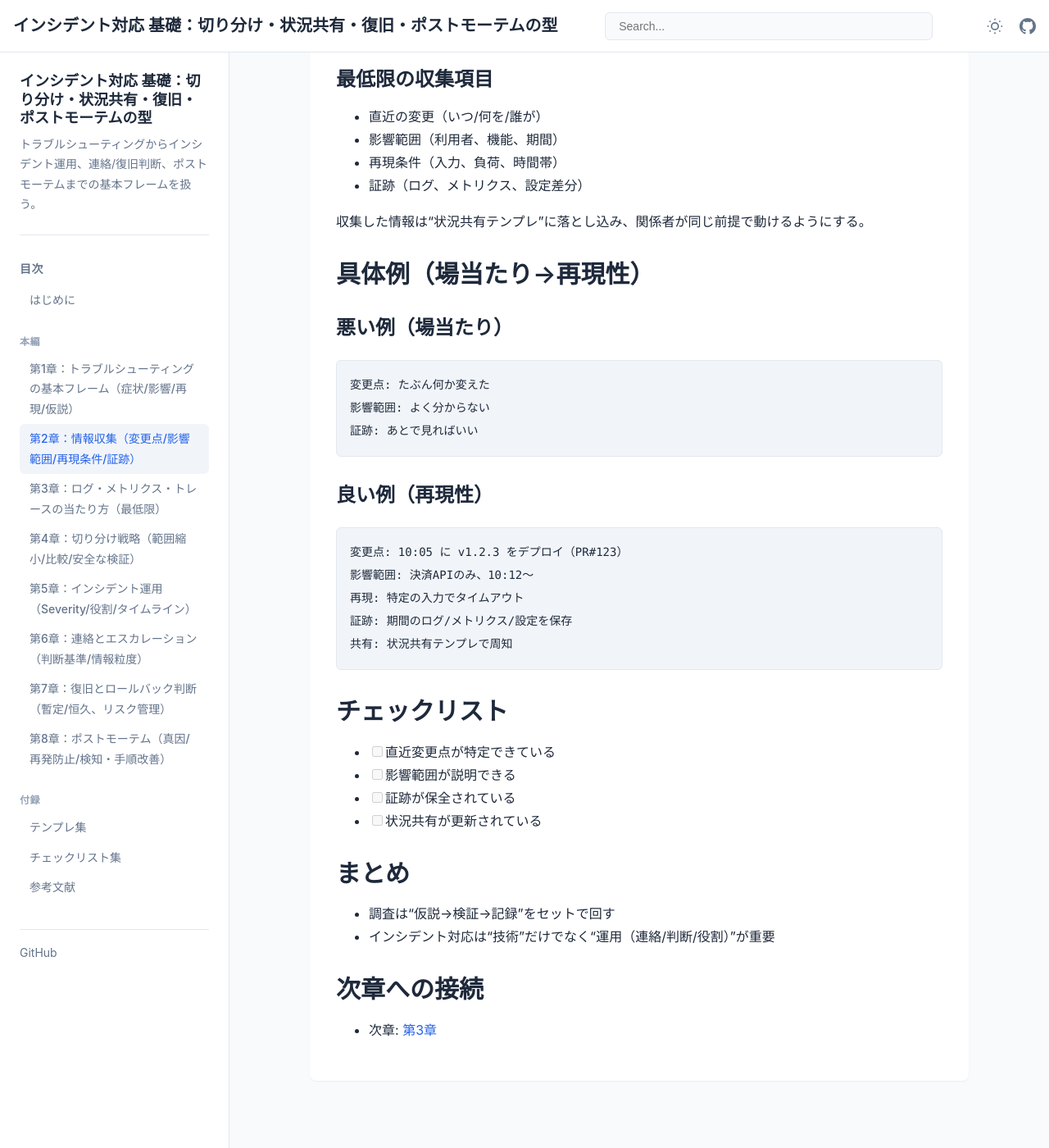
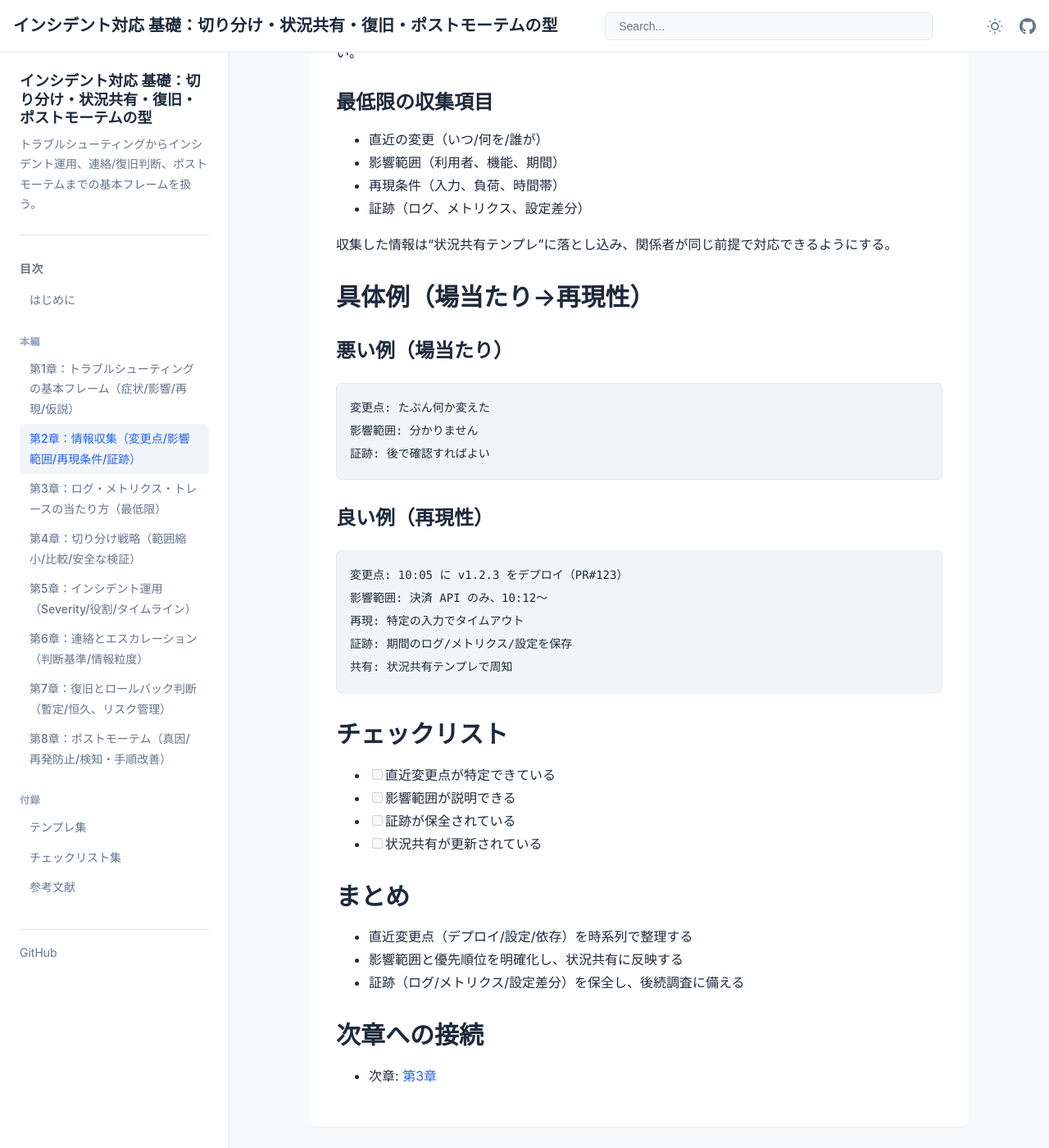
Before and after one commit to itdojp/incident-response-basics-book, a Jekyll site: the page built from docs/chapters/chapter-02/index.md, in a window 1280 px wide and 1400 px high, scrolled down 625 px. Shown: the whole window at 82% size. Built offline with Jekyll 4.4.1, drawn with Linux system fonts in a browser that asks for light colours.

Commit message:
docs: polish index + chapters 1-4

````diff
--- a/docs/chapters/chapter-02/index.md
+++ b/docs/chapters/chapter-02/index.md
@@ -19,7 +19,7 @@ order: 20
 
 ## 本文
 
-情報収集は“あとで確認できる形”で行う。口頭で集めた情報は抜けやすく、判断の根拠が残らない。
+情報収集は“後から検証できる形”で行う。口頭で集めた情報は欠落しやすく、判断の根拠を追跡しにくい。
 
 ### 最低限の収集項目
 
@@ -28,7 +28,7 @@ order: 20
 - 再現条件（入力、負荷、時間帯）
 - 証跡（ログ、メトリクス、設定差分）
 
-収集した情報は“状況共有テンプレ”に落とし込み、関係者が同じ前提で動けるようにする。
+収集した情報は“状況共有テンプレ”に落とし込み、関係者が同じ前提で対応できるようにする。
 
 ## 具体例（場当たり→再現性）
 
@@ -36,15 +36,15 @@ order: 20
 
 ```md
 変更点: たぶん何か変えた
-影響範囲: よく分からない
-証跡: あとで見ればいい
+影響範囲: 分かりません
+証跡: 後で確認すればよい
 ```
 
 ### 良い例（再現性）
 
 ```md
 変更点: 10:05 に v1.2.3 をデプロイ（PR#123）
-影響範囲: 決済APIのみ、10:12〜
+影響範囲: 決済 API のみ、10:12〜
 再現: 特定の入力でタイムアウト
 証跡: 期間のログ/メトリクス/設定を保存
 共有: 状況共有テンプレで周知
@@ -59,8 +59,9 @@ order: 20
 
 ## まとめ
 
-- 調査は“仮説→検証→記録”をセットで回す
-- インシデント対応は“技術”だけでなく“運用（連絡/判断/役割）”が重要
+- 直近変更点（デプロイ/設定/依存）を時系列で整理する
+- 影響範囲と優先順位を明確化し、状況共有に反映する
+- 証跡（ログ/メトリクス/設定差分）を保全し、後続調査に備える
 
 ## 次章への接続
 
````
Also changed, not shown: docs/chapters/chapter-01/index.md (+5 -5 lines), docs/chapters/chapter-03/index.md (+8 -7 lines), docs/chapters/chapter-04/index.md (+5 -4 lines), docs/index.md (+2 -2 lines).
